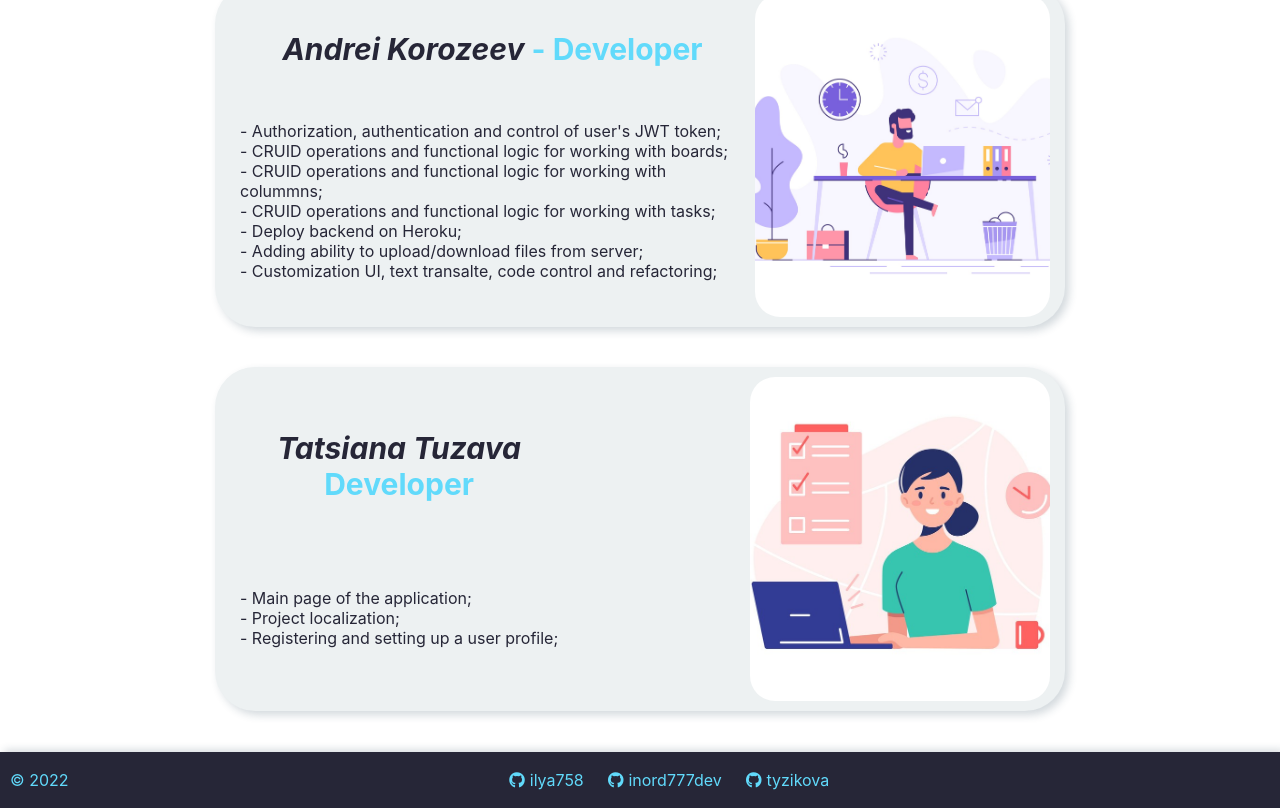
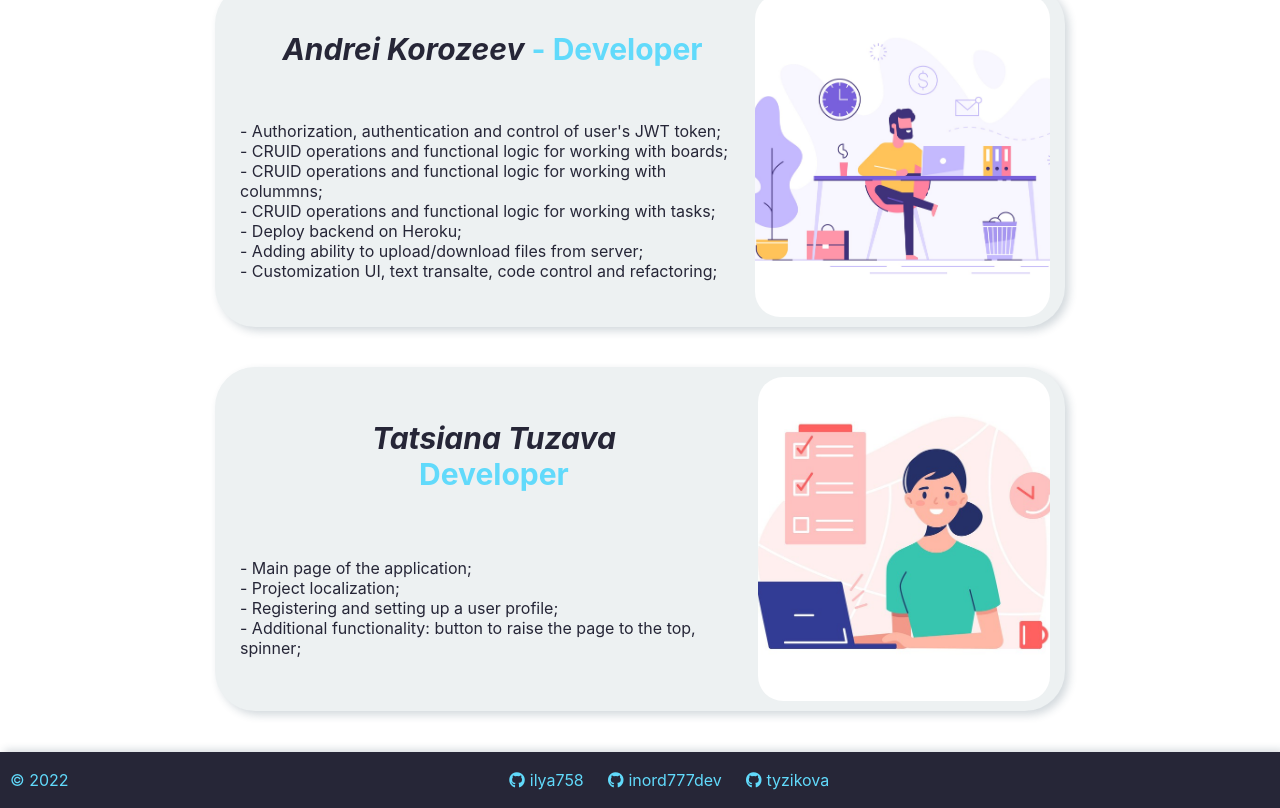
Before and after one commit to Ilya758/project-management-app, a React (Create React App) app: page / in a window 1280 px wide. Shown: the part 2858-3666 px from the top of the page. Built offline with nearby package versions, Linux system fonts and the light colour scheme; a web font is replaced by a local one.

Commit message:
fix:correct welcomePage

```diff
--- a/src/components/WelcomePage/WelcomePage.tsx
+++ b/src/components/WelcomePage/WelcomePage.tsx
@@ -98,6 +98,7 @@ export const WelcomePage = () => {
                 <p className="skills-developer-text">- {t('primary_title.tatsiana_text1')}</p>
                 <p className="skills-developer-text">- {t('primary_title.tatsiana_text2')}</p>
                 <p className="skills-developer-text">- {t('primary_title.tatsiana_text3')}</p>
+                <p className="skills-developer-text">- {t('primary_title.tatsiana_text4')}</p>
               </div>
             </div>
             <div className="image-developer developer3"></div>
--- a/src/i18n/en/ns1.json
+++ b/src/i18n/en/ns1.json
@@ -90,7 +90,8 @@
     "tatsiana_team": "Developer",
     "tatsiana_text1": "Main page of the application;",
     "tatsiana_text2": "Project localization;",
-    "tatsiana_text3": "Registering and setting up a user profile;"
+    "tatsiana_text3": "Registering and setting up a user profile;",
+    "tatsiana_text4": "Additional functionality: button to raise the page to the top, spinner;"
   },
   "validation": {
     "empty": "Field cannot be empty",
--- a/src/i18n/ru/ns1.json
+++ b/src/i18n/ru/ns1.json
@@ -88,7 +88,8 @@
     "tatsiana_team": "Разработчик",
     "tatsiana_text1": "Главная страница и дизайн приложения;",
     "tatsiana_text2": "Локализация проекта;",
-    "tatsiana_text3": "Регистрация и настройка профиля пользователя;"
+    "tatsiana_text3": "Регистрация и настройка профиля пользователя;",
+    "tatsiana_text4": "Дополнительный функционал: кнопка поднятия страницы в верх, спиннер;"
   },
   "validation": {
     "empty": "Поле не может быть пустым",
```
